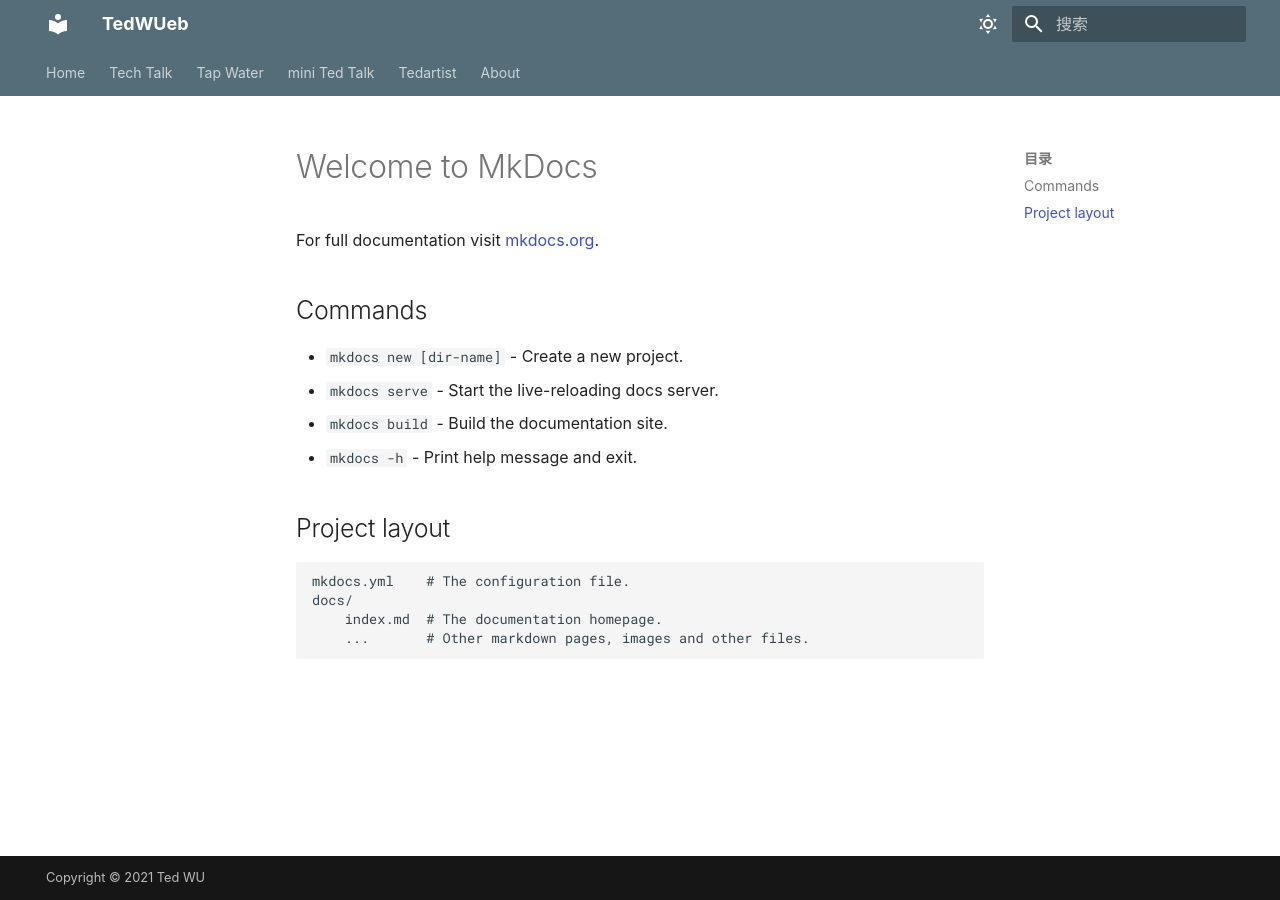
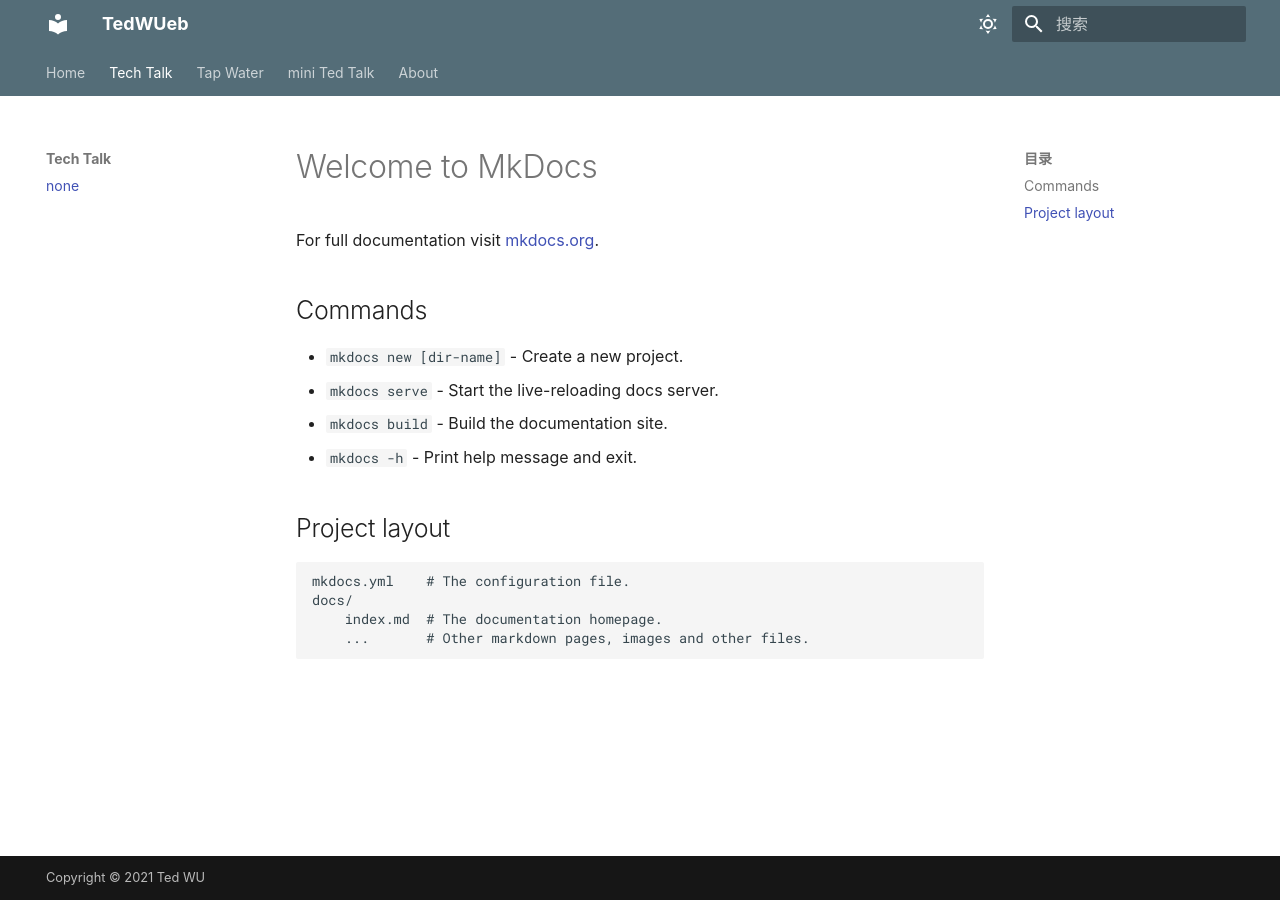
Before and after one commit to herointene/herointene.github.io, an MkDocs documentation site: the page built from docs/tech/index.md, in a window 1280 px wide. Built offline with MkDocs 1.6.1 and Material for MkDocs 9.7.7, drawn with Linux system fonts in a browser that asks for light colours.

Commit message:
last try

```diff
--- a/mkdocs.yml
+++ b/mkdocs.yml
@@ -1,18 +1,17 @@
 site_name: TedWUeb
-site_url: https://tedwueb.org
+
 
 
 nav:
   - Home: index.md
   - Tech Talk:
-      none
+      none: tech/index.md
   - Tap Water:
-    - Preface: Poems/preface.md
-    - Chapter I: Poems/giveme7cupsofwater.md
+    - Preface: poems/preface.md
+    - Chapter I: poems/giveme7cupsofwater.md
   - mini Ted Talk:
-      none
-  - Tedartist:
-      none
+      none: talk/index.md
+
   - About: about.md
 
 
```
Also changed, not shown: 1 other file.
